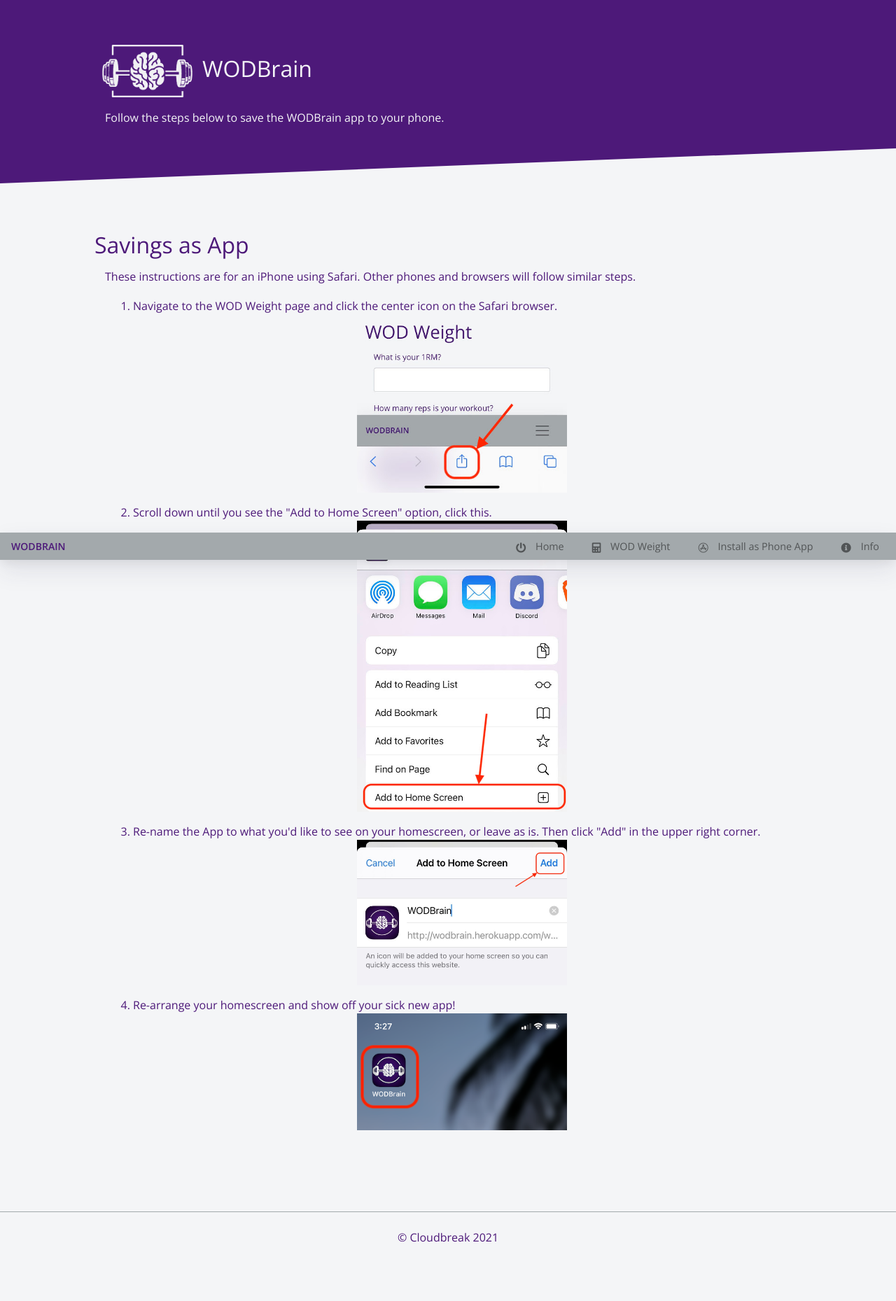
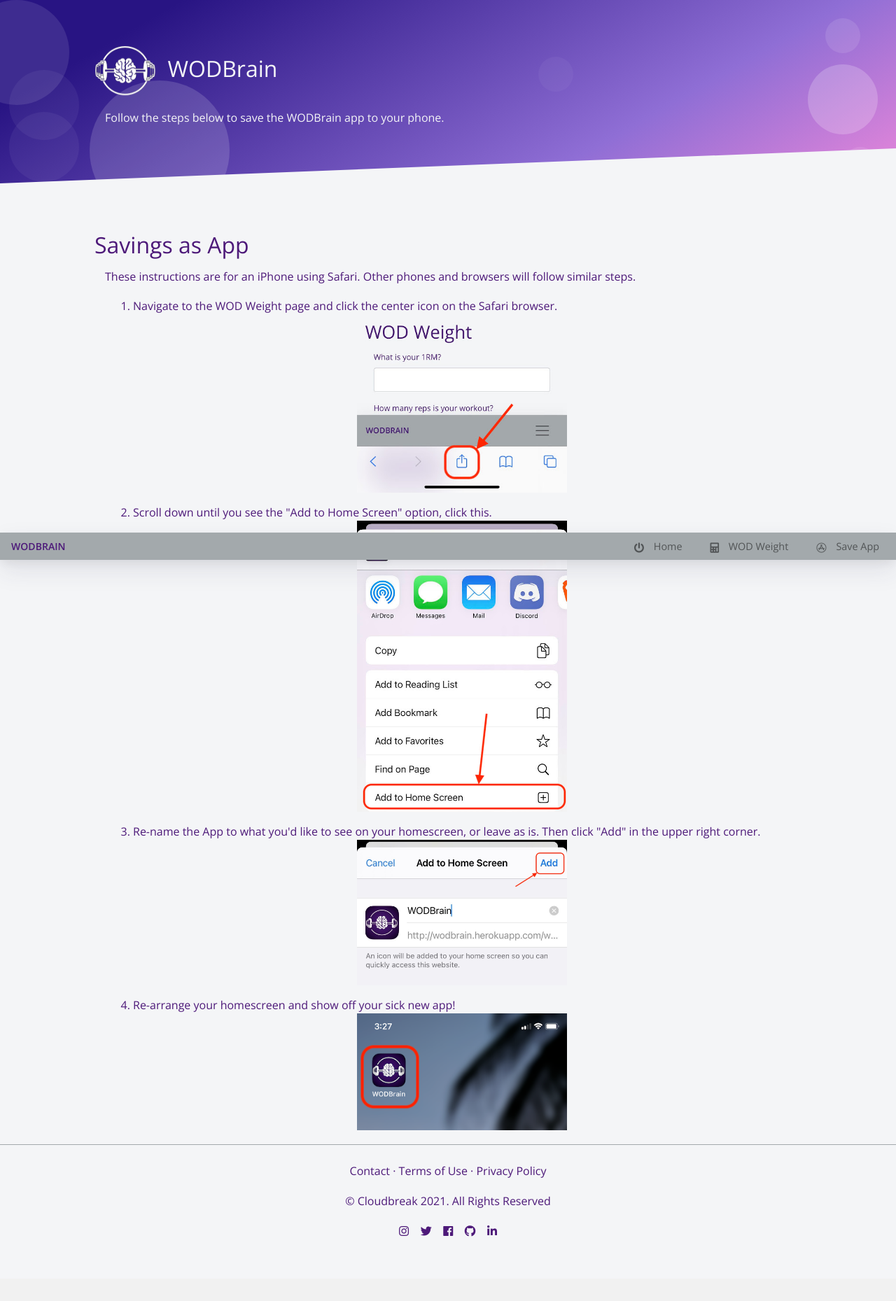
Before and after one commit to nolan887/WODBrain, a Flask app: page /phone in a window 1280 px wide. Shown: the whole page at 70% size. After the commit the page ends 1767 px from the top, so only its background shows below. Run offline with Flask 2, Linux system fonts and the light colour scheme; some libraries are stand-ins or nearby versions.

Commit message:
Deleted info page. Updated Logos. Tweaked pages.

```diff
--- a/templates/_footer.html
+++ b/templates/_footer.html
@@ -1,7 +1,20 @@
+<div class="text-center border-top text-primary bg-secondary pt-4" style="height: 12rem">
+    <p>
+        <!-- <br><a class="nav-link-social" href="#" data-bs-toggle="modal" data-bs-target="#creditModal">Photo Credit</a> · -->
+        <a href="https://us1.list-manage.com/contact-form?u=0672977ffc55ae5d676fb2156&form_id=5a2c9ba02cc74e2fb98430b9438a6996 " target="_blank ">Contact</a> ·
+        <a href="https://www.privacypolicies.com/live/8bd99ef7-4b85-4a62-905a-daae13781591 " target="_blank ">Terms of Use</a> ·
+        <a href="https://www.privacypolicies.com/live/dd79f5dc-756c-475b-97cb-e331f0b3d306 " target="_blank ">Privacy Policy</a>
+    </p>
+    <p>© <a href="httpw://www.cloudbrk.io">Cloudbreak</a> 2021. All Rights Reserved</p>
+    <p class="pb-5">
+        <a href="https://www.instagram.com/cloudbreakdev/ "><i class="fab fa-instagram "></i></a>&nbsp;&nbsp;&nbsp;
+        <a href="https://twitter.com/cloudbreakdev "><i class="fab fa-twitter "></i></a>&nbsp;&nbsp;&nbsp;
+        <a href="https://www.facebook.com/cloudbrk.io "><i class="fab fa-facebook-f "></i></a>&nbsp;&nbsp;&nbsp;
+        <a href="https://github.com/cloudbrk "><i class="fab fa-github "></i></a>&nbsp;&nbsp;&nbsp;
+        <a href="https://www.linkedin.com/company/cloudbrk/ "><i class="fab fa-linkedin-in "></i></a>
+    </p>
+</div>
 
-  <div class="text-center border-top text-primary bg-secondary pt-0" style="height: 8rem">
-    <br>© <a href="https://www.cloudbrk.io">Cloudbreak</a> 2021
-  </div>
 <!--   Core JS Files   -->
 <script src="./static/js/core/jquery.min.js" type="text/javascript"></script>
 <script src="./static/js/core/popper.min.js" type="text/javascript"></script>
@@ -39,7 +52,7 @@
         });
 </script>
 <script>
-    $(document).ready(function(){
+    $(document).ready(function() {
         $("#modal-wodcalc").modal('show');
     });
 </script>
--- a/templates/_header.html
+++ b/templates/_header.html
@@ -64,10 +64,7 @@ Coded by www.creative-tim.com
         </li>
         -->
                 <li class="nav-item">
-          <a  class="nav-link" href="/phone"><i class="fab fa-app-store"></i> Install as Phone App</a>
-        </li>
-        <li class="nav-item">
-          <a class="nav-link" href="/info"><i class="fas fa-info-circle"></i> Info</a>
+                    <a class="nav-link" href="/phone"><i class="fab fa-app-store"></i> Save App</a>
                 </li>
             </ul>
         </div>
--- a/templates/phoneapp.html
+++ b/templates/phoneapp.html
@@ -1,10 +1,22 @@
 {% include "_header.html" %}
 
-    <div class="section section-components  pb-10 bg-primary" style="color: #f4f5f7;">
+<div class="section section-components section-shaped pb-10" style="color: #f4f5f7;">
+    <div class="shape shape-style-1 shape-primary">
+        <span class="span-150"></span>
+        <span class="span-50"></span>
+        <span class="span-50"></span>
+        <span class="span-75"></span>
+        <span class="span-100"></span>
+        <span class="span-75"></span>
+        <span class="span-50"></span>
+        <span class="span-100"></span>
+        <span class="span-50"></span>
+        <span class="span-100"></span>
+    </div>
     <div class="container">
         <div class="row justify-content-center">
             <div class="col-lg-12">
-            <h2 style="color: #f4f5f7;"><img src="./static/img/wodbrain_logo_rect_white.png" style="height: 75px;" class="img-fluid">WODBrain</h2>
+                <h2 style="color: #f4f5f7;"><img src="./static/img/wodbrain_logo_circ_white.png" style="height: 75px;" class="img-fluid"> &nbsp;WODBrain</h2>
                 <div class="col-sm pt-2">
                     <p>Follow the steps below to save the WODBrain app to your phone.</p>
                 </div>
@@ -13,10 +25,10 @@
     </div>
     {% include "_greyskew.html" %}
 </div>
-    <div class="section section-components pb-100 bg-secondary">
+<div class="section section-components pb-1 bg-secondary">
     <div class="container">
         <div class="row justify-content-center">
-          <div class="col-lg-12" id="calc">
+            <div class="col-lg" id="calc">
                 <h2>Savings as App</h2>
                 <div class="col-sm">
                     <p>These instructions are for an iPhone using Safari. Other phones and browsers will follow similar steps.</p>
```
Also changed, not shown: templates/index.html (+15 -4 lines), templates/wodweight.html (+16 -6 lines), static/img/wodbrain-apple-icon.png, static/img/wodbrain-apple-icon_sm.png, static/img/wodbrain_logo_circ_white.png, static/img/wodbrain_logo_rect_white.png. Lines whose indentation alone changed are shown as unchanged.
